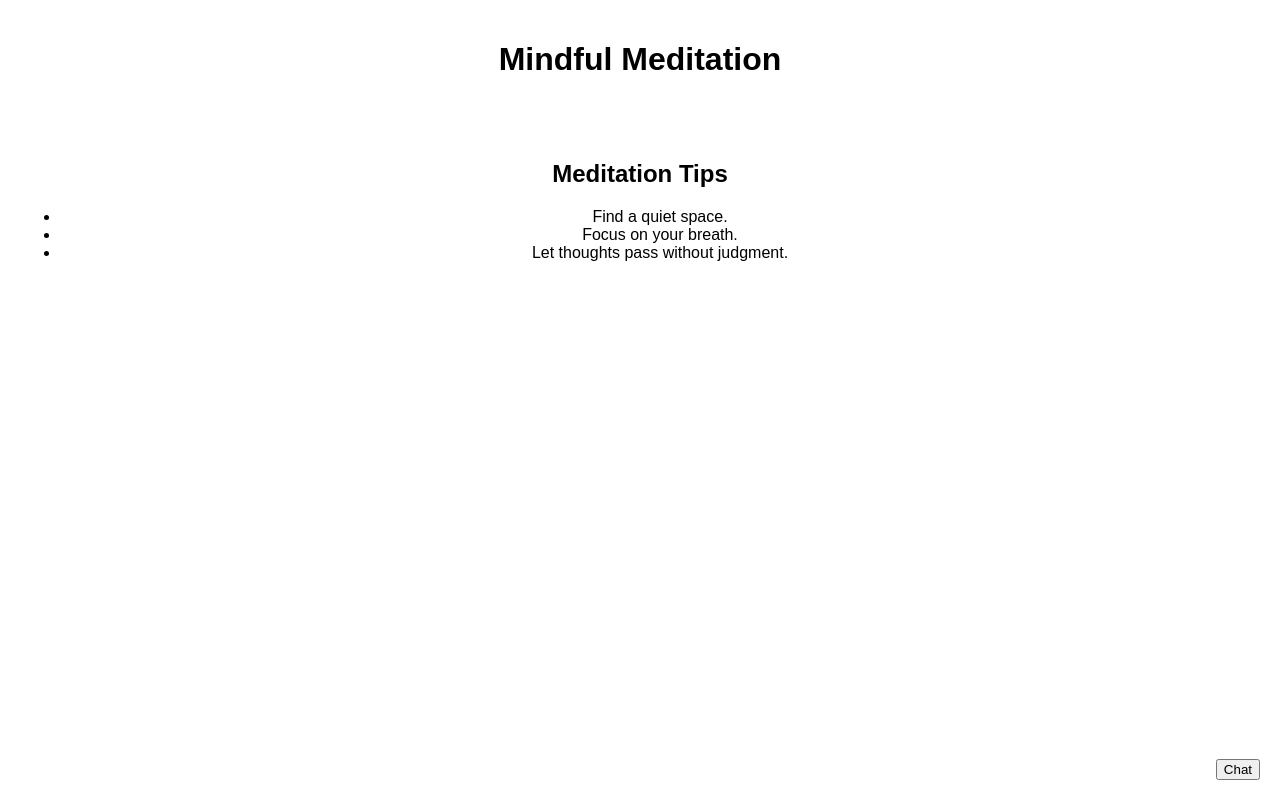
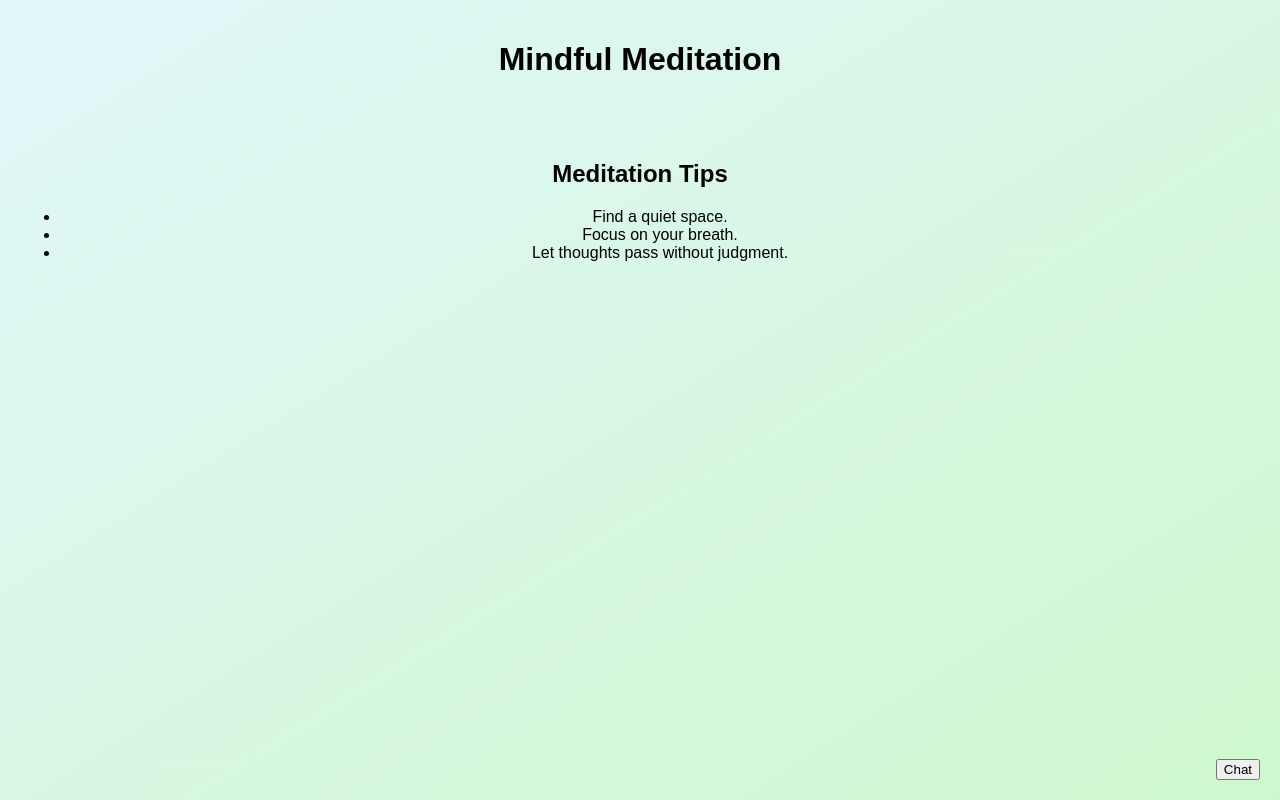
Before and after one commit to newdeveloper2k11/AI, a plain HTML site: page index.html in a window 1280 px wide. Drawn offline with Linux system fonts and the light colour scheme.

Commit message:
Add pastel gradient background

```diff
--- a/style.css
+++ b/style.css
@@ -2,6 +2,8 @@ body {
     font-family: Arial, sans-serif;
     margin: 0;
     padding: 0;
+    min-height: 100vh;
+    background: linear-gradient(to bottom right, #e0f7fa, #d0f8ce);
 }
 
 header, main {
```
